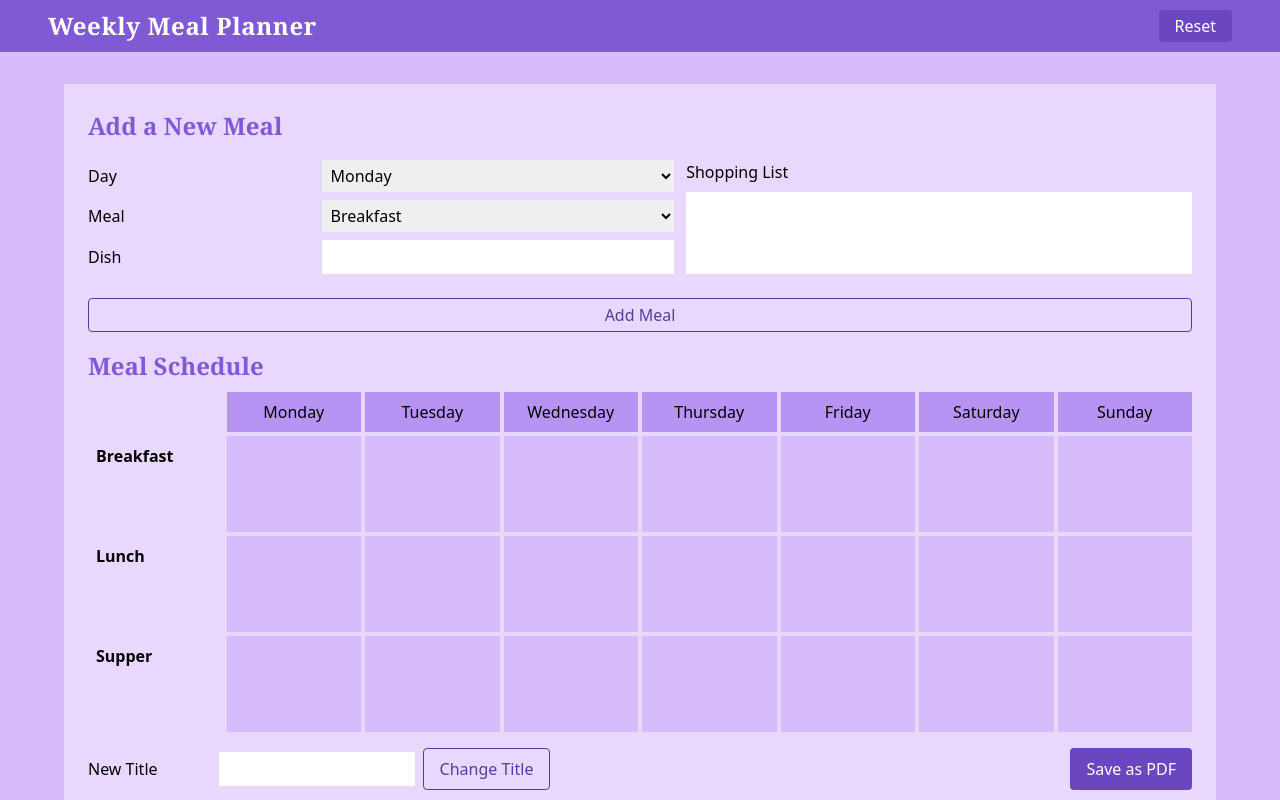
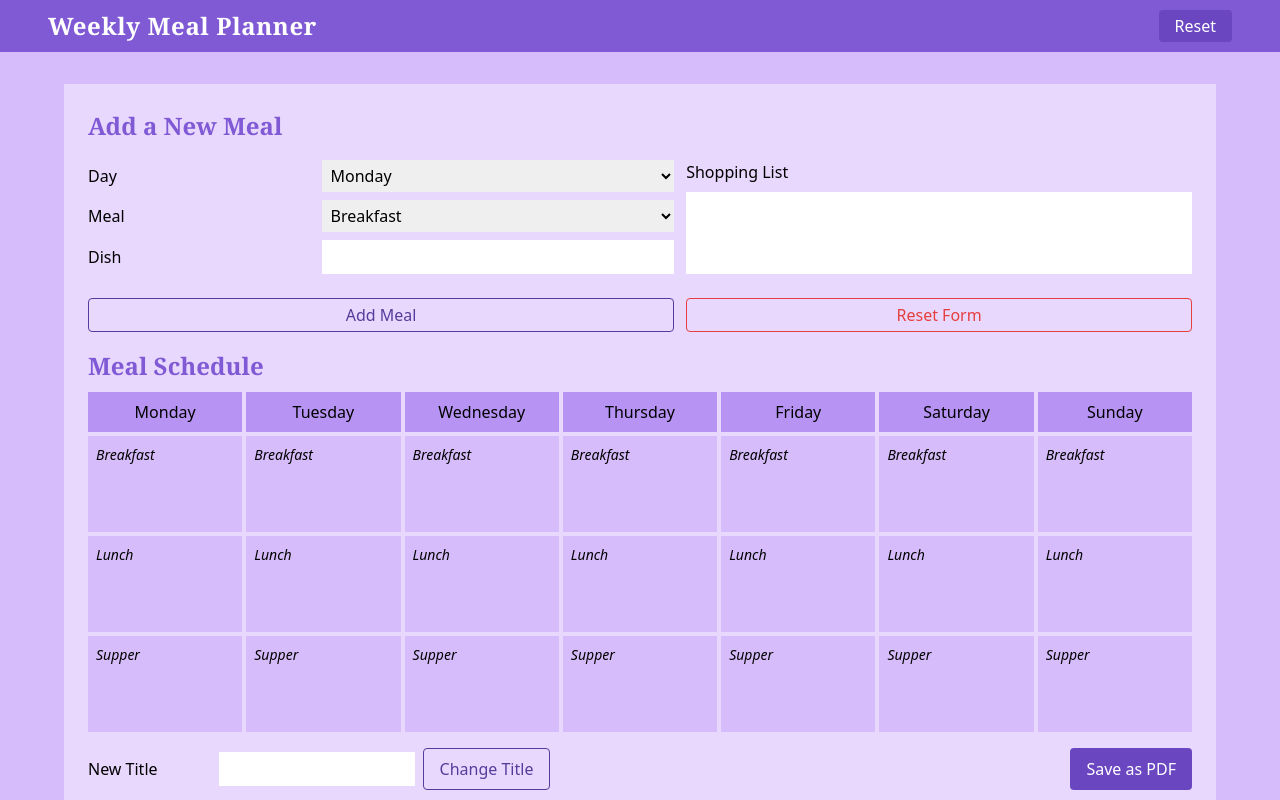
Before and after one commit to arturjzapater/meal-planner, a React app: page / in a window 1280 px wide. Shown: the top 800 px of the page. Built offline with nearby package versions, Linux system fonts and the light colour scheme.

Commit message:
small layout changes

```diff
--- a/public/style.css
+++ b/public/style.css
@@ -8,6 +8,6 @@
 
 @screen lg {
     .week-plan {
-        @apply grid grid-cols-8 grid-rows-schedule grid-flow-col gap-1;
+        @apply grid grid-cols-7 grid-rows-schedule grid-flow-col gap-1;
     }
 }
--- a/src/components/AddMealForm.tsx
+++ b/src/components/AddMealForm.tsx
@@ -10,7 +10,8 @@ import Ingredient from '../types/Ingredient'
 import Meals from '../types/Meals'
 import actions from '../actions'
 import mapStateToProps from '../lib/mapStateToProps'
-import { capitalise, equal, pipe, prop, trim } from '../lib/utils'
+import { equal, pipe, prop } from '../lib/utils'
+import getNextMeal from '../lib/getNextMeal'
 
 interface AddMealFormProps {
   ingredients: Array<Ingredient>,
@@ -32,17 +33,9 @@ const initState: FormState = {
   ingredients: ''
 }
 
-const addKey = (key: string) => (ingredient: string) => ({ key, ingredient })
-
 const isRightKey = (key: string) => pipe(
   prop('key'),
   equal(key)
-)
-
-const makeObj = (key: string) => pipe(
-  trim,
-  capitalise,
-  addKey(key)
 )
 
 const AddMealForm: React.FC<AddMealFormProps> = ({ ingredients, meals, addNewMeal }) => {
@@ -68,18 +61,21 @@ const AddMealForm: React.FC<AddMealFormProps> = ({ ingredients, meals, addNewMea
       })
     }
 
+  const handleReset = (event: React.MouseEvent<HTMLButtonElement>): void => {
+    event.preventDefault()
+    setFormState(initState)
+  }
+
   const handleSubmit = (event: React.MouseEvent<HTMLButtonElement>): void => {
     event.preventDefault()
-    const { day, meal, dish } = formState
-    const ingredients = formState.ingredients.length > 0
-      ? formState.ingredients
-        .split(/\n|,/)
-        .map(makeObj(`${day}-${meal}`))
-      : []
 
+    const { day, meal, dish, ingredients } = formState
     addNewMeal(day, meal, dish, ingredients)
+
+    const { day: nextDay, meal: nextMeal } = getNextMeal(Object.keys(meals), ['breakfast', 'lunch', 'supper'])(day, meal)
     setFormState({
-      ...formState,
+      day: nextDay,
+      meal: nextMeal,
       dish: '',
       ingredients: ''
     })
@@ -117,7 +113,8 @@ const AddMealForm: React.FC<AddMealFormProps> = ({ ingredients, meals, addNewMea
           onChange={handleChange('ingredients')}
         />
       </section>
-      <Button onClick={handleSubmit} text='Add Meal' style='mt-2 lg:col-span-2' />
+      <Button onClick={handleSubmit} text='Add Meal' style='mt-2' />
+      <Button onClick={handleReset} text='Reset Form' theme='danger' style='mt-2 border' />
     </form>
   )
 }
--- a/src/components/Button.tsx
+++ b/src/components/Button.tsx
@@ -10,7 +10,7 @@ interface ButtonProps {
 const themes = {
   dark: 'bg-purple-700 text-white hover:bg-purple-300 hover:text-purple-800 px-4',
   light: 'bg-purple-200 border-purple-800 border text-purple-800 hover:bg-purple-800 hover:text-white px-4',
-  danger: 'text-red-600'
+  danger: 'text-red-600 border-red-600'
 }
 
 const transition = 'transition duration-300 ease-in'
--- a/src/components/DaySection.tsx
+++ b/src/components/DaySection.tsx
@@ -9,8 +9,8 @@ interface DaySectionProps {
 
 const DaySection: React.FC<DaySectionProps> = ({ title, content, remove }) => (
   <section className='bg-purple-300 p-2 h-24 overflow-y-auto'>
-    <h2 className='lg:hidden italic mb-2'>{title}</h2>
-    <div className='flex justify-between items-start'>
+    <h2 className='italic text-sm mb-2'>{title}</h2>
+    <div className='flex justify-between items-center'>
       <p className='ml-2 lg:ml-0'>{content}</p>
       {content && <Button onClick={remove} text='X' theme='danger' />}
     </div>
--- a/src/components/MealSchedule.tsx
+++ b/src/components/MealSchedule.tsx
@@ -29,7 +29,6 @@ const MealSchedule: React.FC<MealScheduleProps> = ({ meals, title, changeTitle,
     <section id='week-schedule'>
       <Heading text={title} />
       <div className='week-plan'>
-        <GridLeftHead fields={['', 'Breakfast', 'Lunch', 'Supper']} />
         {days}
       </div>
       <ScheduleActions changeTitle={changeTitle} />
--- /dev/null
+++ b/src/lib/getNextMeal.ts
@@ -0,0 +1,19 @@
+const findNextIndex = <T>(list: Array<T>, value: T): number => list.indexOf(value) + 1
+const findNextValue = <T>(list: Array<T>, value: T): T => list[findNextIndex(list, value)] || list[0]
+
+type Meal = 'breakfast' | 'lunch' | 'supper'
+
+interface NextMeal {
+  day: string,
+  meal: Meal
+}
+
+const getNextMeal = (days: Array<string>, meals: Array<Meal>) =>
+  (currDay: string, currMeal: Meal): NextMeal => ({
+    day: findNextIndex(meals, currMeal) === meals.length
+      ? findNextValue(days, currDay)
+      : currDay,
+    meal: findNextValue(meals, currMeal)
+  })
+
+export default getNextMeal
--- a/src/reducer/index.ts
+++ b/src/reducer/index.ts
@@ -1,6 +1,6 @@
 import { Action, State } from '../types'
 import Ingredient from '../types/Ingredient'
-import { capitalise, not, pipe, prop } from '../lib/utils'
+import { capitalise, not, pipe, prop, trim } from '../lib/utils'
 
 // const addIngredient = (state: State, { ingredient }: { ingredient: string }): State => ({
 //   ...state,
@@ -18,17 +18,32 @@ import { capitalise, not, pipe, prop } from '../lib/utils'
 //   }
 // })
 
-interface NewMeal {
-  day: string,
-  meal: string,
-  dish: string,
-  ingredients: Array<Ingredient>
-}
+// interface NewMeal {
+//   day: string,
+//   meal: string,
+//   dish: string,
+//   ingredients: string
+// }
+
+const addKey = (key: string) => (ingredient: string) => ({ key, ingredient })
 
 const isNot = (property: string, value: string) => pipe(
   prop(property),
   not(value)
 )
+
+const makeObj = (key: string) => pipe(
+  trim,
+  capitalise,
+  addKey(key)
+)
+
+const parseIngredients = (day: string, meal: string, ingredients: string): Array<Ingredient> =>
+  ingredients.length === 0
+    ? []
+    : ingredients
+      .split(/\n|,/)
+      .map(makeObj(`${day}-${meal}`))
 
 const addIngredient = (state: State, { ingredient }: Record<string, string>): State => ({
   ...state,
@@ -43,7 +58,7 @@ const changeTitle = (state: State, { title }: Record<string, string>): State =>
   title
 })
 
-const newMeal = (state: State, { day, meal, dish, ingredients }: NewMeal): State => ({
+const newMeal = (state: State, { day, meal, dish, ingredients }: Record<string, string>): State => ({
   ...state,
   meals: {
     ...state.meals,
@@ -54,7 +69,7 @@ const newMeal = (state: State, { day, meal, dish, ingredients }: NewMeal): State
   },
   ingredients: state.ingredients
     .filter(isNot('key', `${day}-${meal}`))
-    .concat(ingredients)
+    .concat(parseIngredients(day, meal, ingredients))
 })
 
 const removeMeal = (state: State, { day, meal }: Record<string, string>): State => ({
```
